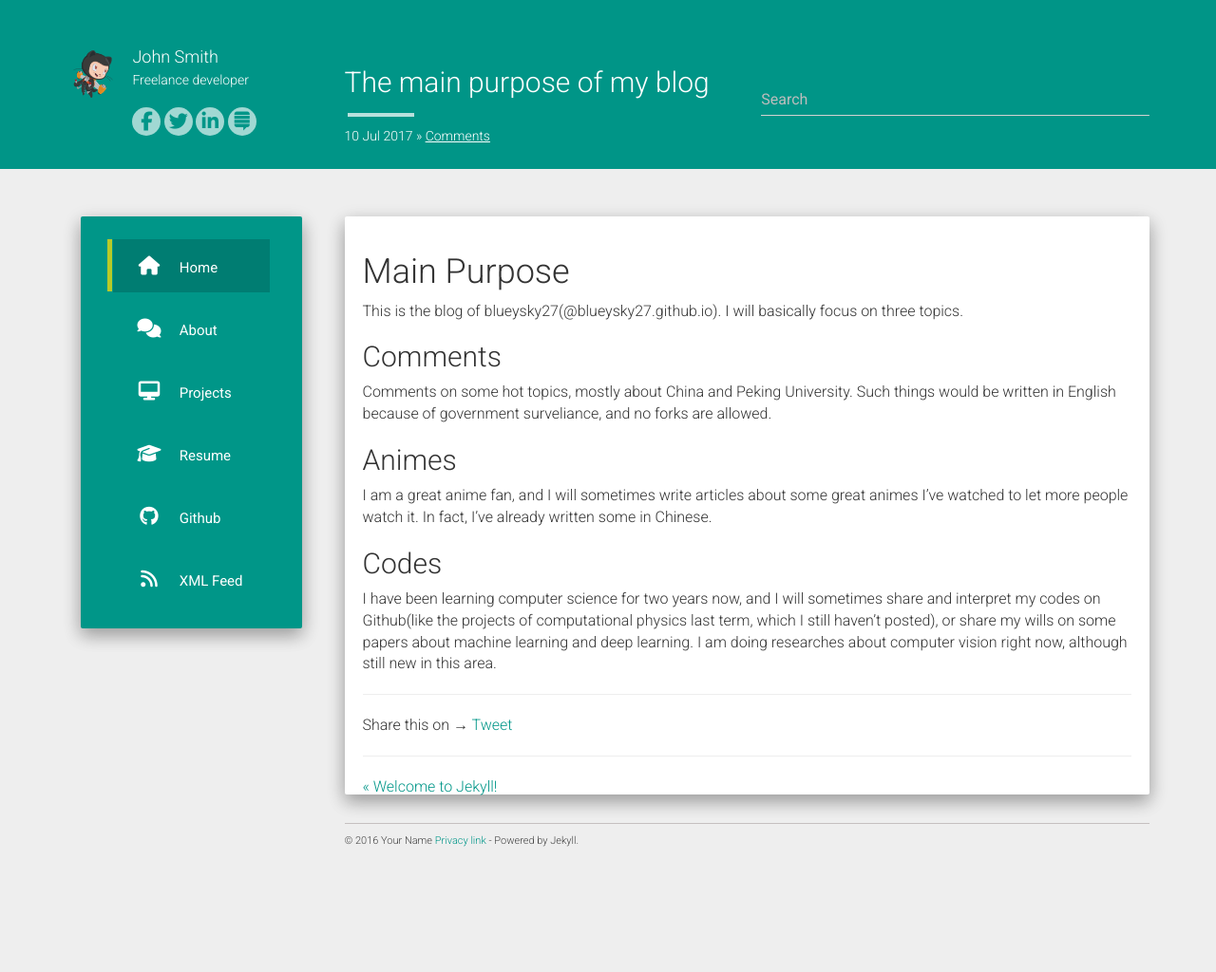
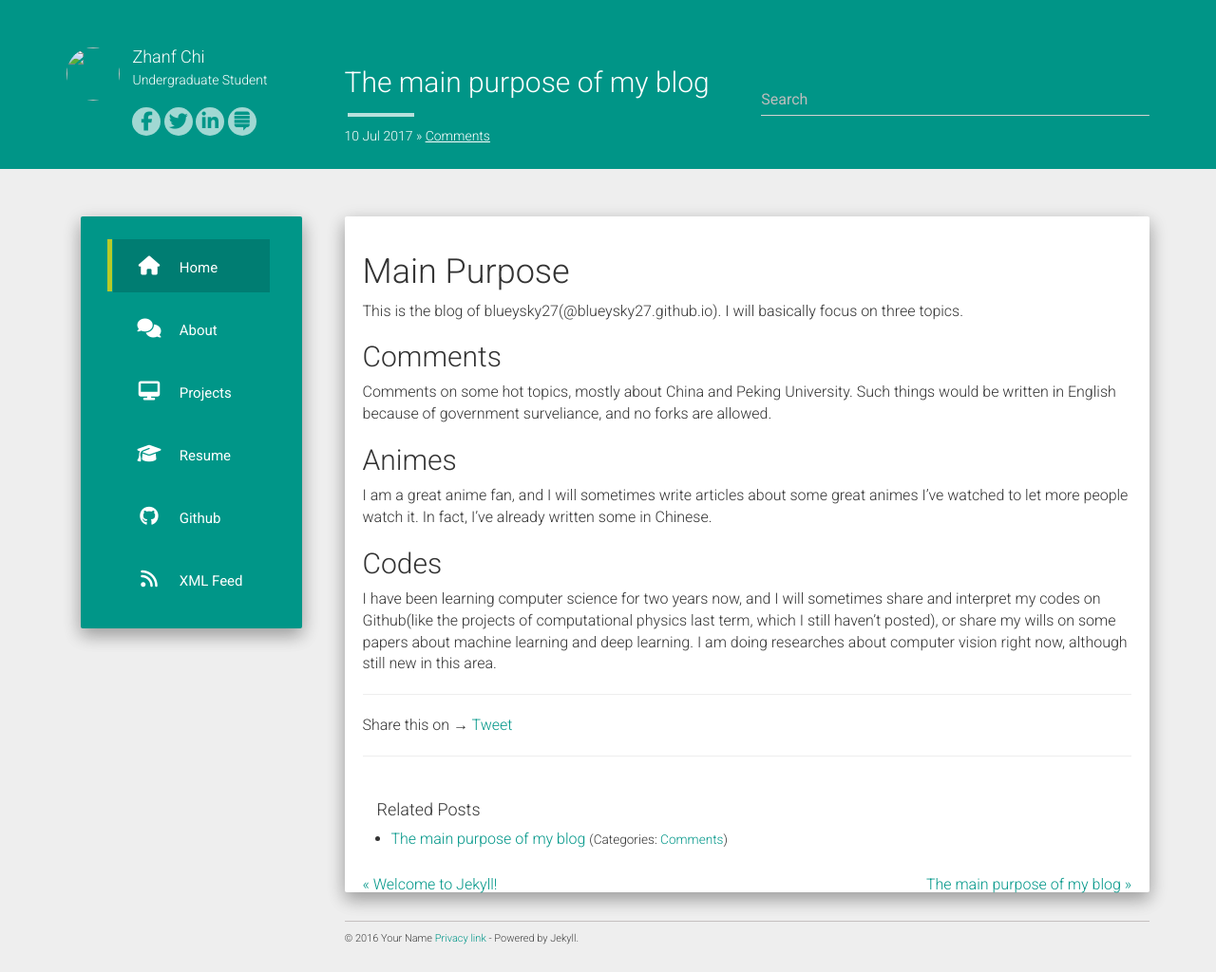
Before and after one commit to BlueySky27/blueysky27.github.io, a Jekyll site: the page built from _posts/2017-07-10-about-me.md, in a window 1280 px wide. Shown: the whole page at 95% size. Built offline with Jekyll 4.4.1, drawn with Linux system fonts in a browser that asks for light colours; nearby versions of some CDN libraries; comment, search, counter and statistics services are not loaded; before the commit the page ends 921 px from its top, so only the background shows below that.

Commit message:
修改：     .jekyll-metadata 	修改：     _config.yml 	重命名：   _posts/Paper Readings 2018.4.22.md -> _posts/2018-04-22-Paper-Reading.md 	修改：     _site/feed.xml 	修改：     _site/sitemap.xml

```diff
--- a/_config.yml
+++ b/_config.yml
@@ -1,12 +1,12 @@
-title: John Smith
+title: Zhang Chi
 description: My Personal Blog
-author: John Smith
+author: Zhanf Chi
 logo: /hcz-jekyll-blog/static/img/avatar.png
-github: https://github.com/codeasashu
-about: Freelance developer
+github: https://github.com/BlueySky27
+about: Undergraduate Student
 
-baseurl: "https://codeasashu.github.io/hcz-jekyll-blog"
-url: "https://codeasashu.github.io/hcz-jekyll-blog"
+baseurl: "https://blueysky27.github.io"
+url: "https://blueysky27.github.io"
 
 allowsearch: true
 
@@ -14,8 +14,6 @@ disqus_shortname: aboutashu
 google_analytics: UA-72862926-1
 
 share:
-  twitter_username: \#
-  fb_appid: 000000000000
 
 
 enableTags: true
```
Also changed, not shown: _posts/2018-04-22-Paper-Reading.md (renamed from _posts/Paper Readings 2018.4.22.md), 3 other files.
